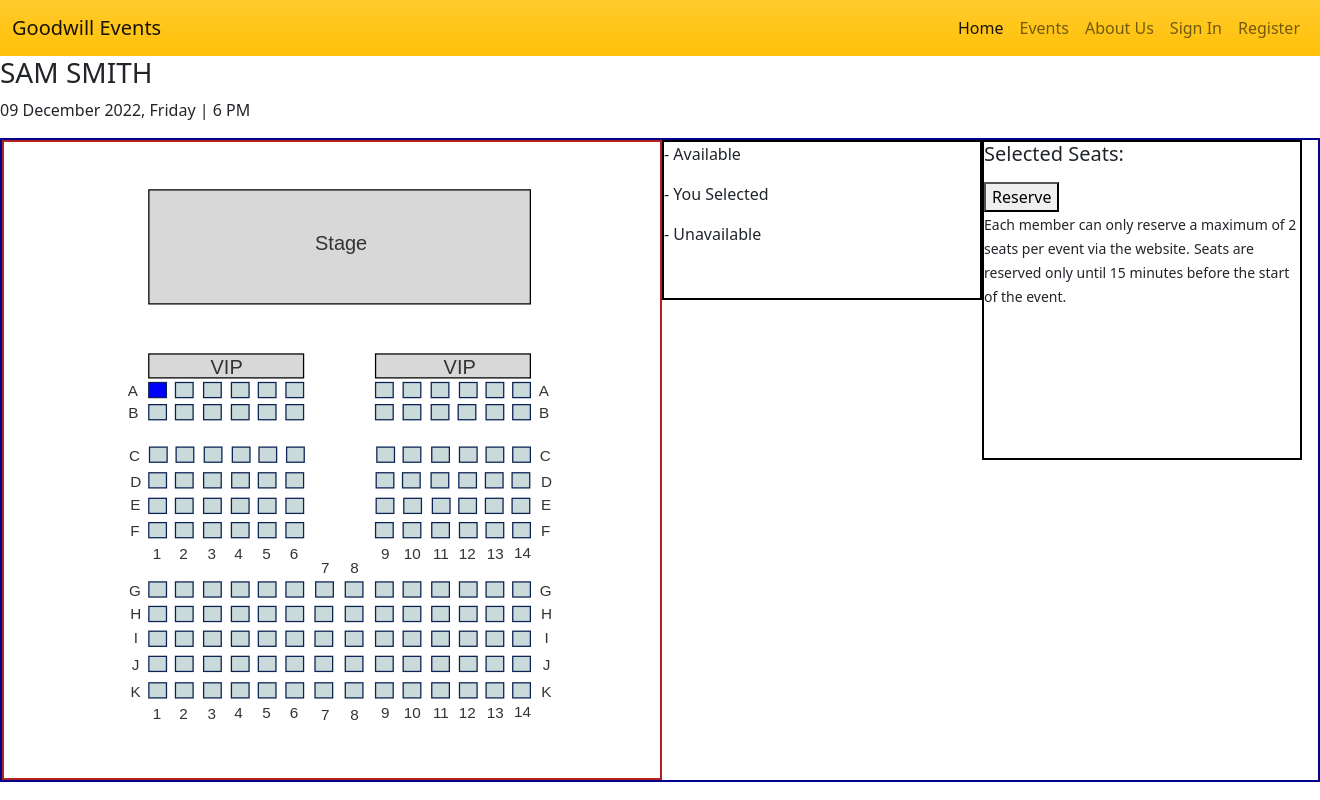
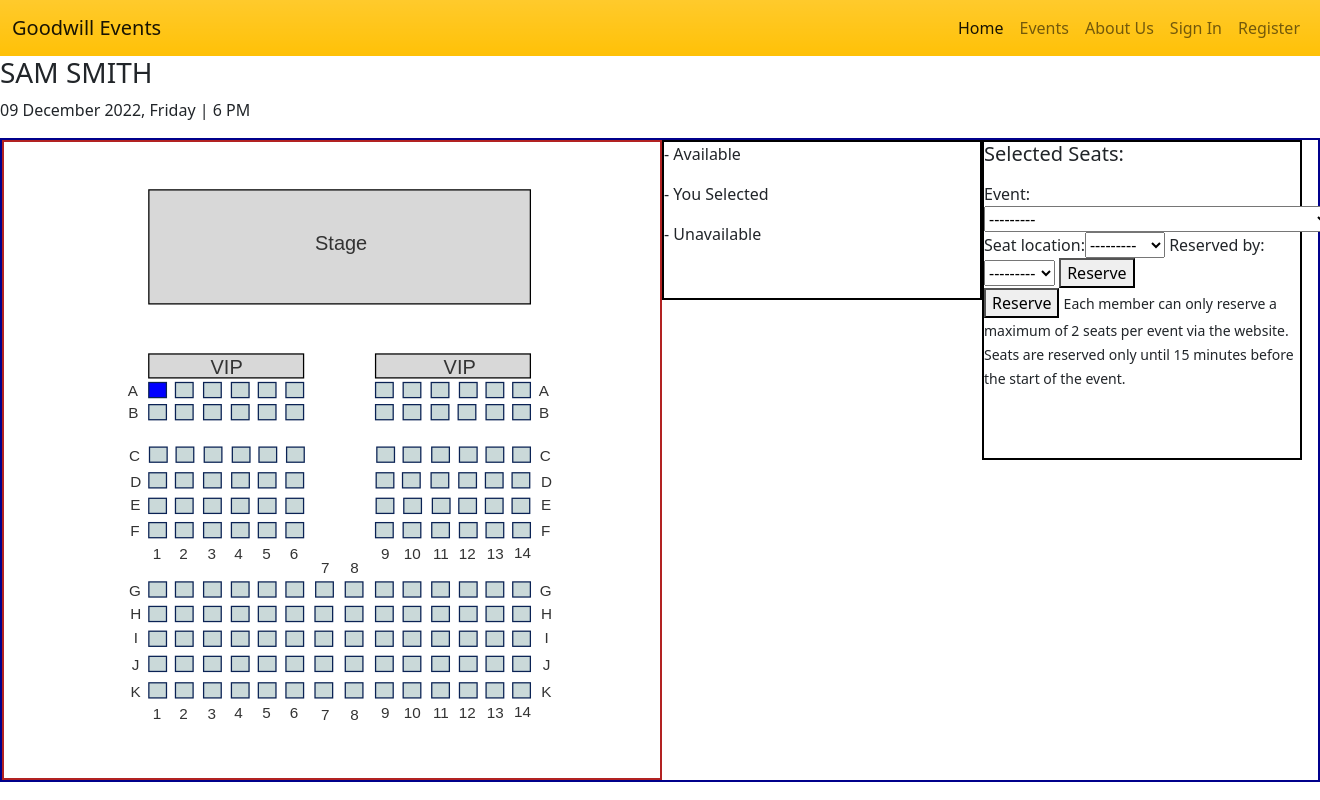
Before and after one commit to marked-gil/goodwill-events, a Django app: a page that uses seating/templates/seating/reserve-seats.html in a window 1320 px wide; the page is wider, and only the part inside the window is pictured. Run offline with Django 3.2, Linux system fonts and the light colour scheme; data comes from the database, SQL or seed files in the repository; some libraries are stand-ins or nearby versions.

Commit message:
Pass in the form in the reserve-seats page

```diff
--- a/seating/templates/seating/reserve-seats.html
+++ b/seating/templates/seating/reserve-seats.html
@@ -306,12 +306,15 @@
         <div id="seats-selected-container">
             <ul id="seats_selected_list"></ul>
         </div>
-        <form action="" method="POST">
+
+        <form action="" method="POST" id="reserve_seat_form">
             {% csrf_token %}
-            <input type="hidden" class="seat_reserve" name="seat_first">
-            <input type="hidden" class="seat_reserve" name="seat_second">
+            {{ form }}
             <button>Reserve</button>
         </form>
+
+        <button id="submit_reservation">Reserve</button>
+
         <small>Each member can only reserve a maximum of 2 seats per event via the website.</small>
         <small>Seats are reserved only until 15 minutes before the start of the event.</small>
     </div>
--- a/seating/views.py
+++ b/seating/views.py
@@ -3,10 +3,13 @@ from django.contrib import messages
 from django.views import View
 from events.models import Event
 from .models import EventSeating
+from .forms import SeatReserveForm
 
 
 class EventSeatsView(View):
+
     def get(self, request, slug, *args, **kwargs):
+        reservation_form = SeatReserveForm()
         try:
             event = Event.objects.filter(slug=slug).first()
             event_seats_obj = EventSeating.objects.filter(event__slug=slug)
@@ -15,7 +18,7 @@ class EventSeatsView(View):
         except Exception as info:
             messages.info(request, info)
             return render(request, './seating/reserve-seats.html', {
-                'event': event
+                'event': event, 'form': reservation_form
                 })
         else:
             list_seats = []
@@ -23,5 +26,5 @@ class EventSeatsView(View):
                 list_seats.append(str(item.seat_location))
             return render(request, './seating/reserve-seats.html', {
                 'data': list_seats,
-                'event': event,
+                'event': event, 'form': reservation_form
                 })
```
